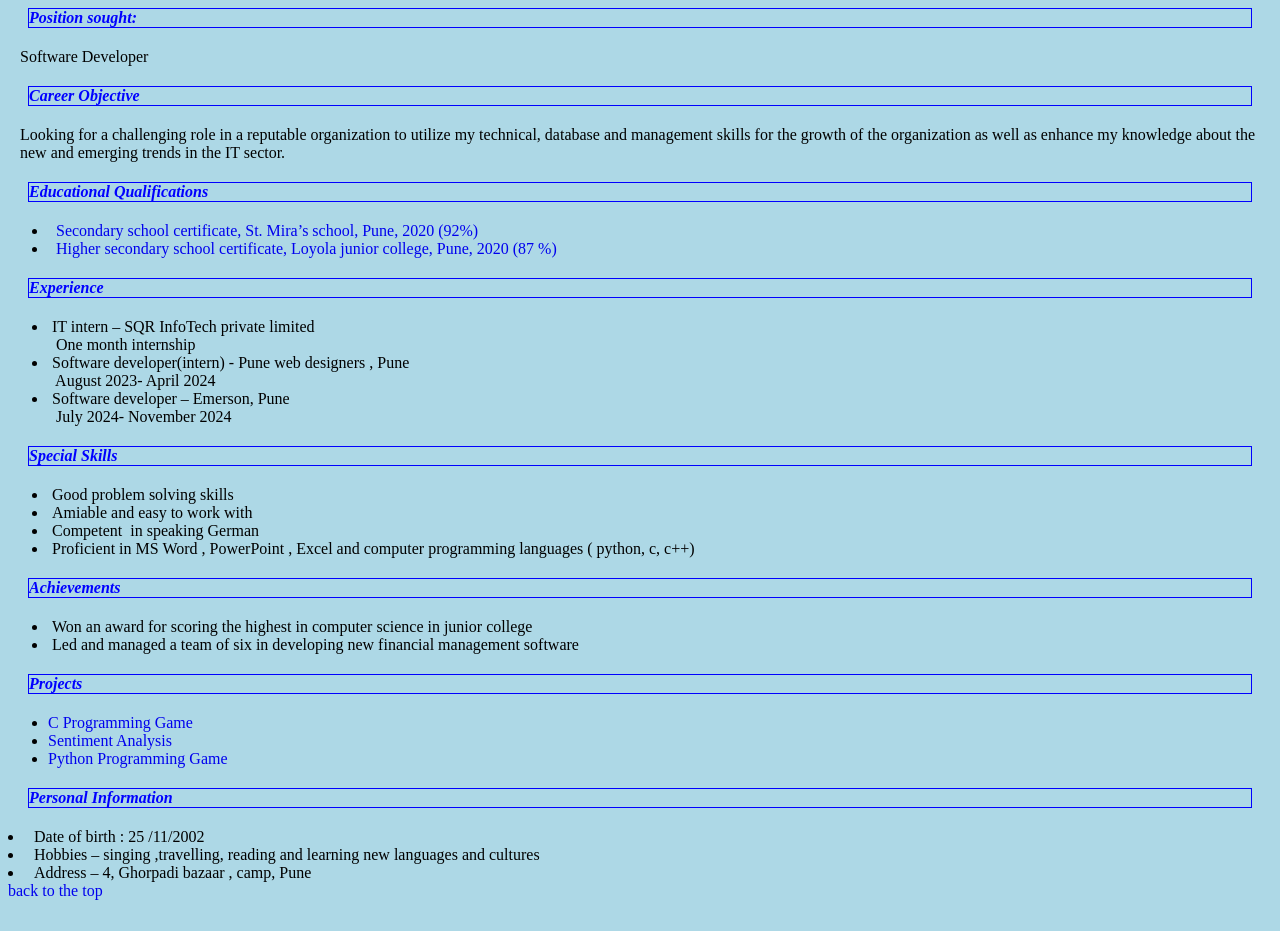
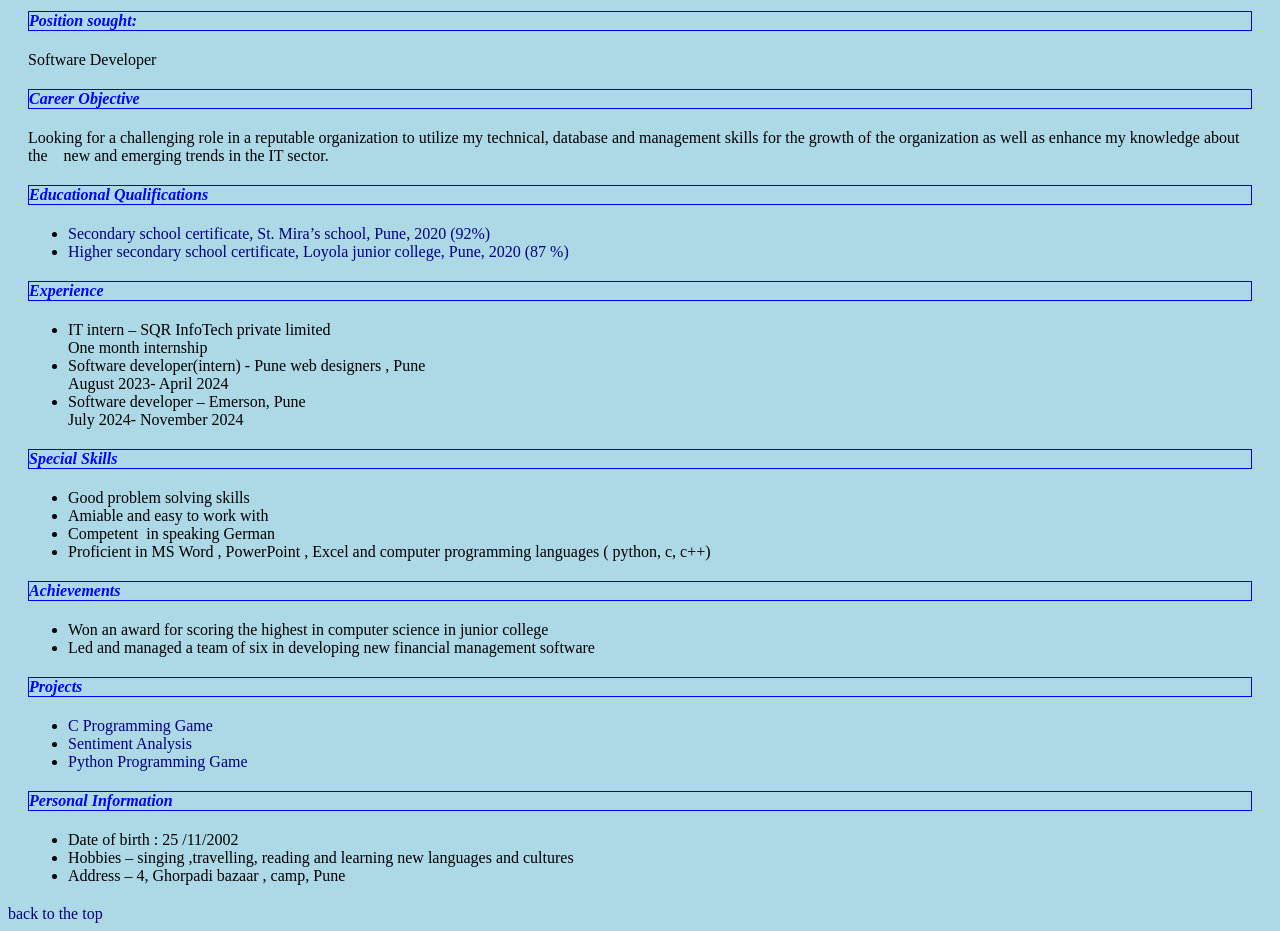
Before and after one commit to aaliya252002/coursehtml, a plain HTML site: page site/index.html in a window 1280 px wide. Shown: the part 197-1128 px from the top of the page. Before the commit the page ends 1105 px from the top, so only its background shows below. Drawn offline with Linux system fonts and the light colour scheme.

Commit message:
new changes

```diff
--- a/site/index.html
+++ b/site/index.html
@@ -16,6 +16,7 @@
 			color: blue;
 		}
 		a:link {
+			color: navy;
 			text-decoration: none;
 
 		}
@@ -33,8 +34,8 @@
 <body style="background-color: lightblue;">
 	<h1 id="top">RESUME</h1>
 	<section id="info" style="border: 1px solid blue; text-align: left;">
-	<img src="https://photos.google.com/u/2/photo/AF1QipOTM_N7ki0P_BzioMKEUWiyDuQvMQT0XOWHQAvU" height="100" width="100" align="right">
-		<h3><div><span>Name:</span> Aaliya Shaikh</div>
+	<img src="IMG_20211111_130404_208.jpg" height="102" width="100" align="right">
+		<h3 style="margin: 20px;"><div><span>Name:</span> Aaliya Shaikh</div>
 			<div><span>Email:</span> aaliyas252002@gmail.com</div>
 			<div><span>Phone Number:</span> 9373708869</div>
 		</h3>
@@ -43,50 +44,50 @@
 	</section>
 	<section >
 		<h4 style="border: 1px solid blue; margin: 20px; font-style: italic;color: blue;">Position sought:</h4>
-			<div>&nbsp;&nbsp;&nbsp;Software Developer</div>
+			<div style="margin: 20px;">Software Developer</div>
 	</section>
 	<section>
 		<h4 style="border: 1px solid blue; margin: 20px; font-style: italic;color: blue;">Career Objective</h4>
-		<p>&nbsp;&nbsp;&nbsp;Looking for a challenging role in a reputable organization to utilize my technical, database and management skills for the growth of the organization as well as enhance my knowledge about the &nbsp;&nbsp;&nbsp;new and emerging trends in the IT sector.  </p>
+		<p style="margin: 20px;">Looking for a challenging role in a reputable organization to utilize my technical, database and management skills for the growth of the organization as well as enhance my knowledge about the &nbsp;&nbsp;&nbsp;new and emerging trends in the IT sector.  </p>
 	</section>
 	<section>
 		<h4 style="border: 1px solid blue; margin: 20px; font-style: italic;color: blue;">
 			Educational Qualifications
 		</h4>
-		<ul>
-			<li><a href="https://drive.google.com/file/d/1wMBG6igFVYpJ68ugO3Ucxla-qGr5V3CH/view?usp=sharing">&nbsp; Secondary school certificate, St. Mira’s school, Pune, 2020 (92%)</a></li>
-			<li><a href="https://drive.google.com/file/d/1wOfn8O74gc2WN59gnbd2HQmJAV_ORnHK/view?usp=sharing"> &nbsp; Higher secondary school certificate, Loyola junior college, Pune, 2020 (87 %) </a></li>
+		<ul style="margin: 20px;">
+			<li><a href="https://drive.google.com/file/d/1wMBG6igFVYpJ68ugO3Ucxla-qGr5V3CH/view?usp=sharing"> Secondary school certificate, St. Mira’s school, Pune, 2020 (92%)</a></li>
+			<li><a href="https://drive.google.com/file/d/1wOfn8O74gc2WN59gnbd2HQmJAV_ORnHK/view?usp=sharing">  Higher secondary school certificate, Loyola junior college, Pune, 2020 (87 %) </a></li>
 		</ul>
 	</section>
 	<section>
 		<h4 style="border: 1px solid blue; margin: 20px; font-style: italic;color: blue;">Experience</h4>
-		<ul>
-			<li>&nbsp;IT intern – SQR InfoTech private limited
-				<div>&nbsp; One month internship  </div></li>
-			<li>&nbsp;Software developer(intern) - Pune web designers , Pune  <div>&nbsp;  August 2023- April 2024  </div></li>
-			<li>&nbsp;Software  developer – Emerson, Pune <div>&nbsp; July 2024- November 2024   </div></li>
+		<ul style="margin: 20px;">
+			<li>IT intern – SQR InfoTech private limited
+				<div>One month internship  </div></li>
+			<li>Software developer(intern) - Pune web designers , Pune  <div> August 2023- April 2024  </div></li>
+			<li>Software  developer – Emerson, Pune <div>July 2024- November 2024   </div></li>
 
 		</ul>
 	</section>
 	<section>
 		<h4 style="border: 1px solid blue; margin: 20px; font-style: italic;color: blue;">Special Skills</h4>
-		<ul>
-			<li>&nbsp;Good problem solving skills </li>
-			<li>&nbsp;Amiable and easy to work with</li>
-			<li>&nbsp;Competent  in speaking German</li>
-			<li>&nbsp;Proficient in MS Word , PowerPoint , Excel and computer programming languages ( python, c, c++) </li>
+		<ul style="margin: 20px;">
+			<li>Good problem solving skills </li>
+			<li>Amiable and easy to work with</li>
+			<li>Competent  in speaking German</li>
+			<li>Proficient in MS Word , PowerPoint , Excel and computer programming languages ( python, c, c++) </li>
 		</ul>
 	</section>
 	<section>
 		<h4 style="border: 1px solid blue; margin: 20px; font-style: italic;color: blue;"> Achievements</h4>
-		<ul>
-			<li>&nbsp;Won an award for scoring the highest in computer science in junior college </li>
-			<li>&nbsp;Led and managed a team of six in developing new financial management software</li>
+		<ul style="margin: 20px;">
+			<li>Won an award for scoring the highest in computer science in junior college </li>
+			<li>Led and managed a team of six in developing new financial management software</li>
 		</ul>
 	</section>
 	<section>
 		<h4 style="border: 1px solid blue; margin: 20px; font-style: italic;color: blue;"> Projects</h4>
-		<ul>
+		<ul style="margin: 20px;">
 			<li><a href="https://drive.google.com/file/d/1PjVBxdzcHOOb6TSXCvkLiTUIRBCaKWV7/view">C Programming Game</a></li>
 			<li><a href="https://docs.google.com/document/d/1PVWrDWXFob0vkzo2mGcdR0oVLHFpK8zr/edit"> Sentiment Analysis</a></li>
 			<li><a href="https://drive.google.com/file/d/1PkZCvDPmWNDBPEtail2mEciZWIaSxglK/view">Python Programming Game</a></li>
@@ -94,9 +95,12 @@
 	</section>
 	<section>
 		<h4 style="border: 1px solid blue; margin: 20px; font-style: italic;color: blue;">Personal Information</h4>
-		<li>&nbsp;Date of birth : 25 /11/2002 </li>
-		<li>&nbsp;Hobbies – singing ,travelling, reading and learning new languages and cultures </li>
-		<li>&nbsp;Address – 4, Ghorpadi bazaar , camp, Pune  </li>
+		<ul style="margin: 20px;">
+			<li>Date of birth : 25 /11/2002 </li>
+			<li>Hobbies – singing ,travelling, reading and learning new languages and cultures </li>
+			<li>Address – 4, Ghorpadi bazaar , camp, Pune  </li>
+		</ul>
+
 
 	</section>
 	<section>
```
Also changed, not shown: site/IMG_20211111_130404_208.jpg (added).
